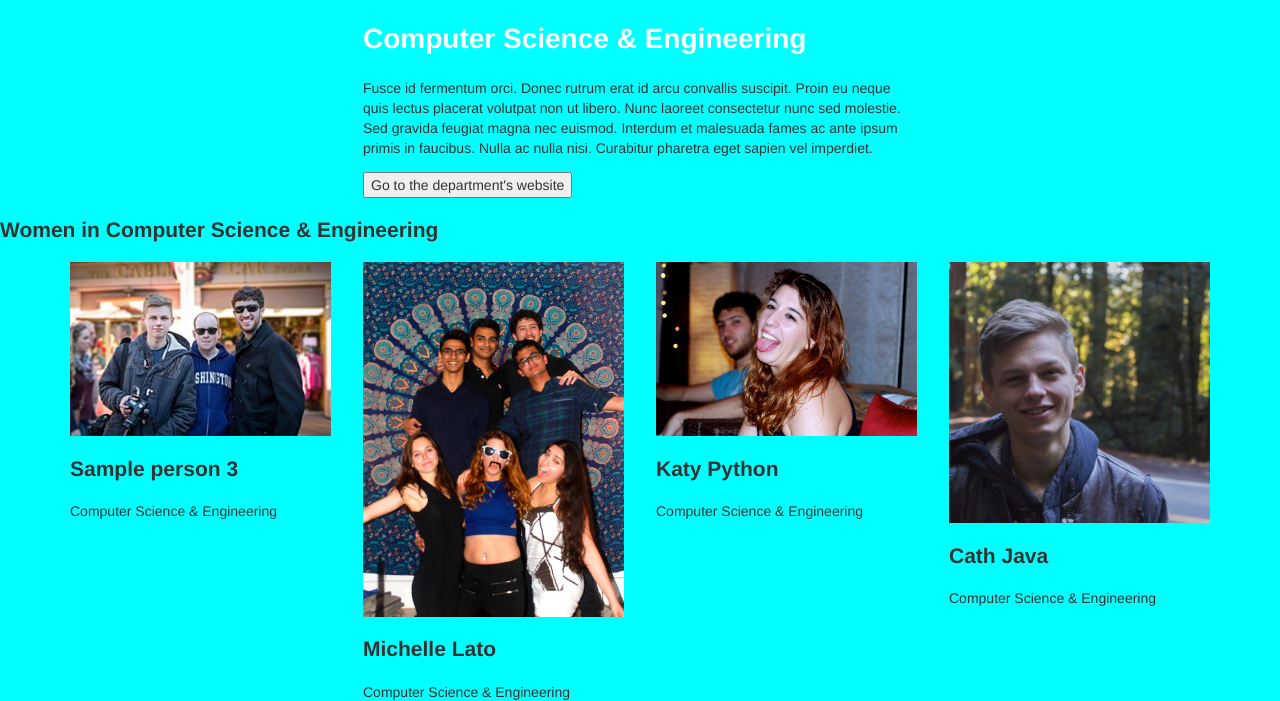
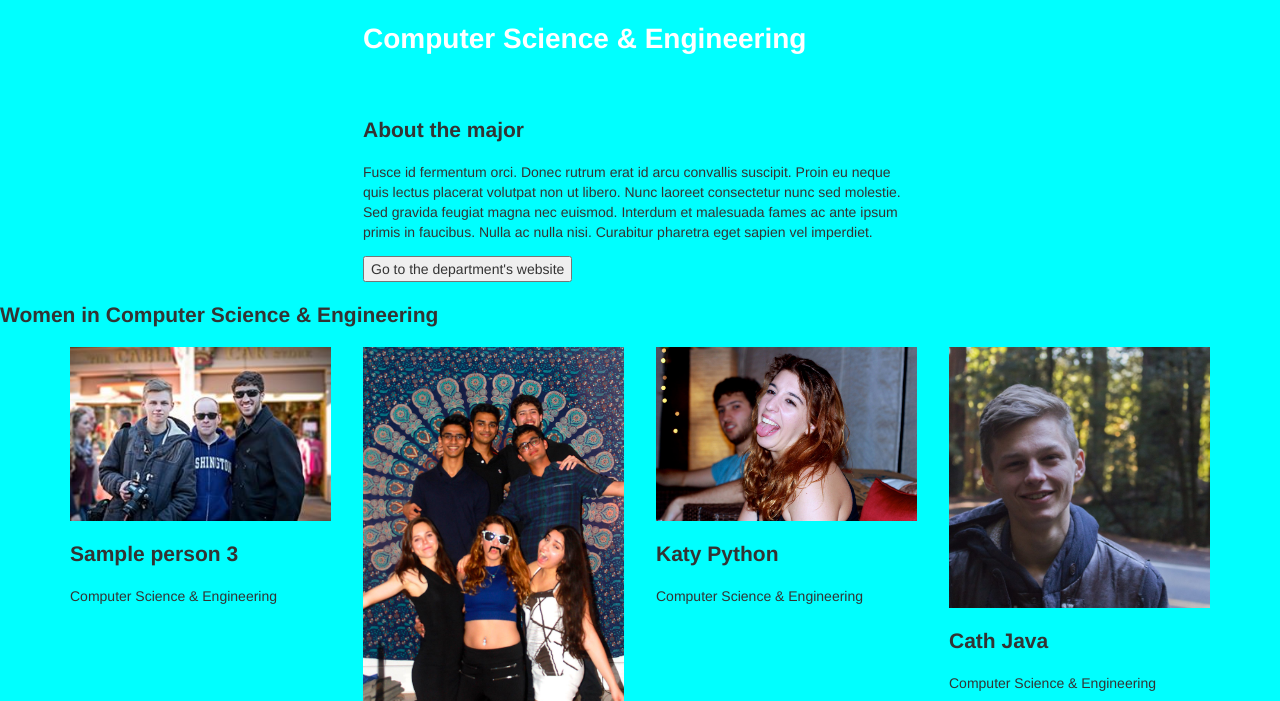
Before and after one commit to GabrielDSM/dubhacks2016, a Django app: page /cse/ in a window 1280 px wide. Shown: the part 182-883 px from the top of the page. Run offline with Django 3.2, Linux system fonts and the light colour scheme; data comes from the database, SQL or seed files in the repository; some libraries are stand-ins or nearby versions.

Commit message:
Styles...

```diff
--- a/dubhacksENV/dubhacksProj/dubhacksApp/templates/major.html
+++ b/dubhacksENV/dubhacksProj/dubhacksApp/templates/major.html
@@ -9,6 +9,8 @@
         <div class="row page-description text-center">
             <div class="col-xs-10 col-xs-offset-1 col-md-6 col-md-offset-3">
                 <h1>{{ page_name }}</h1>
+                <br>
+                <h2>About the major</h2>
                 <p>
                     {{ major_description }}
                 </p>
```
